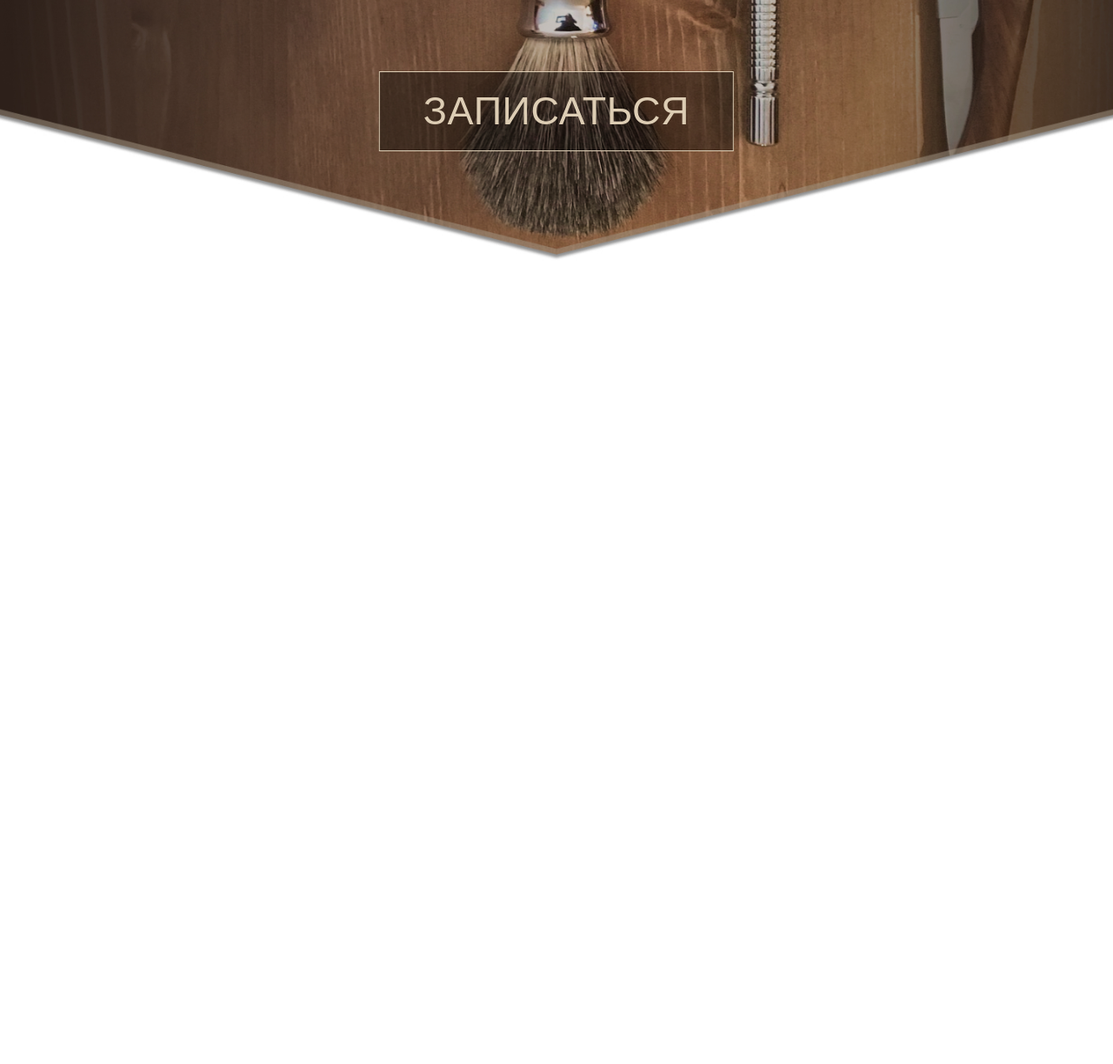
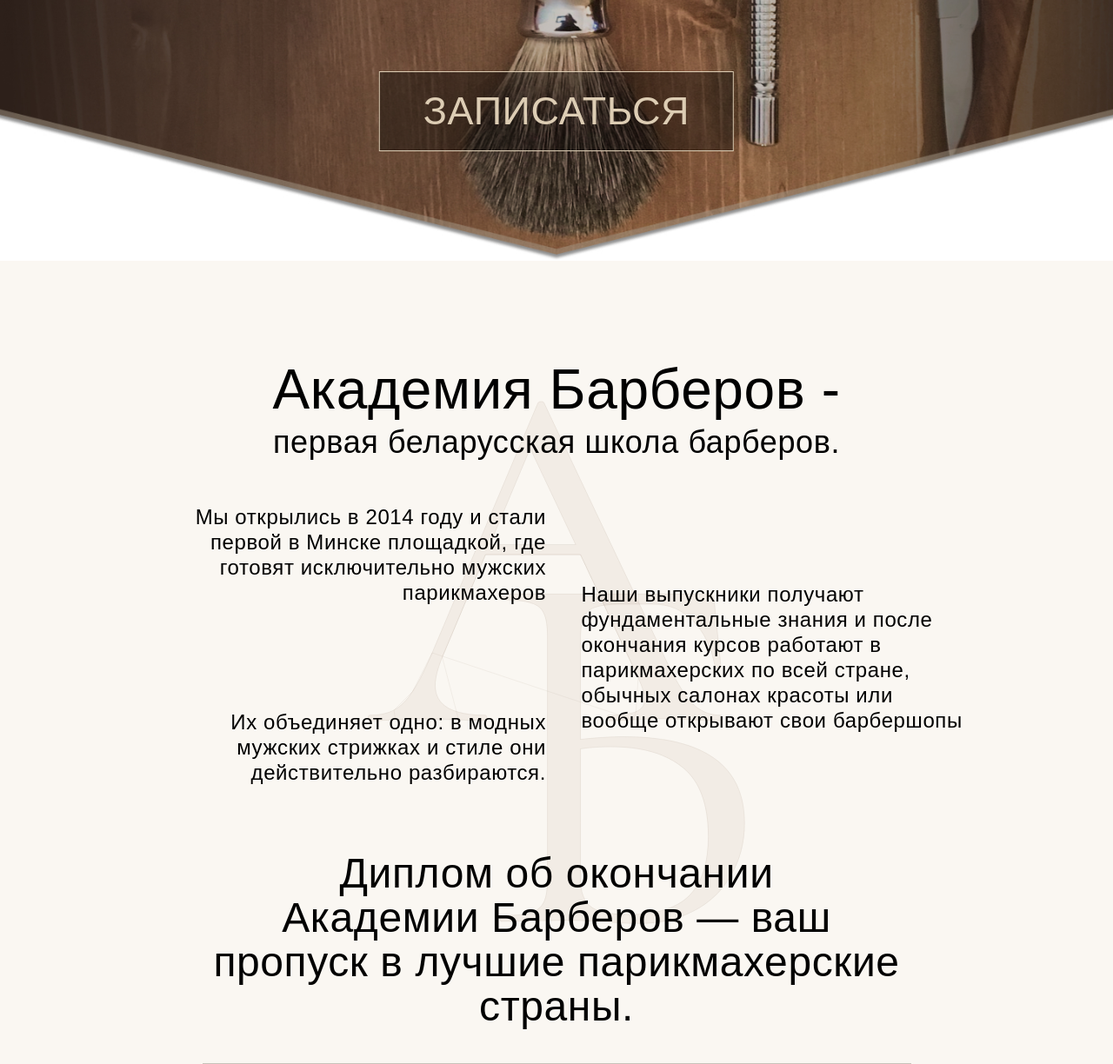
Before and after one commit to JimakPasha/academy_of_barbers, a website: page app/index.html in a window 1280 px wide. Shown: the part 502-1726 px from the top of the page at 87% size. Before the commit the page ends 802 px from the top, so only its background shows below. Drawn offline with nearby package versions, Linux system fonts and the light colour scheme; files that its build step writes are made by us from their sources; files whose address does not match are found by name.

Commit message:
added about section

```diff
--- a/app/index.html
+++ b/app/index.html
@@ -56,6 +56,39 @@
       </div>
     </header>
 
+    <section class="about">
+      <div class="container">
+        <h2 class="about__title">
+          Академия Барберов -
+        </h2>
+        <h3 class="about__subtitle">
+          первая беларусская школа барберов.
+        </h3>
+        <div class="about__content">
+          <p class="about__content-text">
+            Мы открылись в 2014 году
+            и стали первой в Минске площадкой,
+            где готовят исключительно
+            мужских парикмахеров
+          </p>
+          <p class="about__content-text">
+            Наши выпускники получают фундаментальные знания и после окончания курсов работают
+            в парикмахерских по всей стране,
+            обычных салонах красоты или вообще открывают свои барбершопы
+          </p>
+          <p class="about__content-text">
+            Их объединяет одно: в модных мужских стрижках и стиле
+            они действительно разбираются.
+          </p>
+        </div>
+        <div class="about__slogan">
+          Диплом об окончании <br>
+          Академии Барберов — ваш пропуск
+          в лучшие парикмахерские страны.
+        </div>
+      </div>
+    </section>
+
     <script src="js/main.min.js"></script>
   </body>
 </html>
--- a/app/scss/style.scss
+++ b/app/scss/style.scss
@@ -62,4 +62,56 @@
   }
 }
 
+.about{
+  padding-top: 110px;
+  background-image: url(../images/logo-bg-about-our-teachers.svg);
+  background-repeat: no-repeat;
+  background-size: 34%;
+  background-position: center center;
+  background-color: #FAF7F2;
+  color: #000;
+  &__title{
+    @extend %cormorantunicase-400;
+    font-size: 64px;
+    line-height: 77px;
+    text-align: center;
+  }
+  &__subtitle{
+    @extend %raleway-400;
+    font-size: 36px;
+    line-height: 43px;
+    margin-bottom: 77px;
+    text-align: center;
+  }
+  &__content{
+    max-width: 950px;
+    margin: 0 auto 76px;
+  }
+  &__content-text{
+    font-size: 24px;
+    line-height: 29px;
+    max-width: 463px;
+    margin-top: -27px;
+    &:nth-child(odd){
+      text-align: right;
+    }
+    &:nth-child(even){
+      text-align: left;
+      margin-left: 53%;
+    }
+  }
+  &__slogan{
+    @extend %cormorantunicase-300;
+    text-align: center;
+    font-size: 48px;
+    line-height: 51px;
+    max-width: 815px;
+    margin: 0 auto;
+    padding-bottom: 40px;
+    border-bottom: 0.5px solid rgba(152, 144, 132, 0.5);
+  }
+}
+
+
+
 @import 'media';
```
